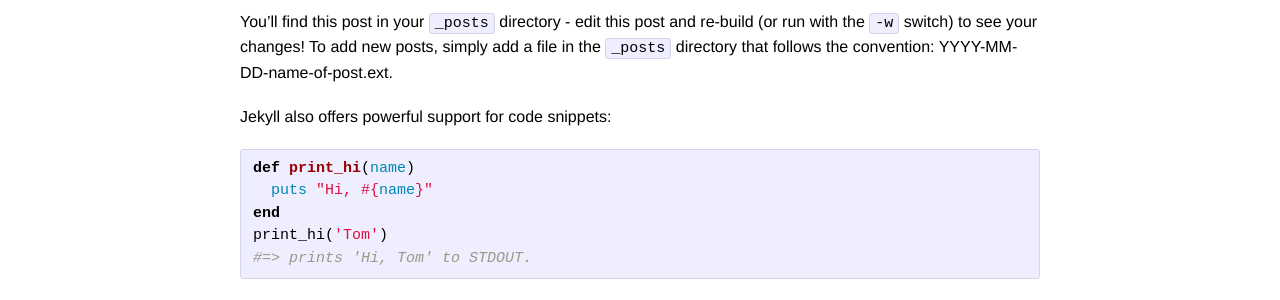
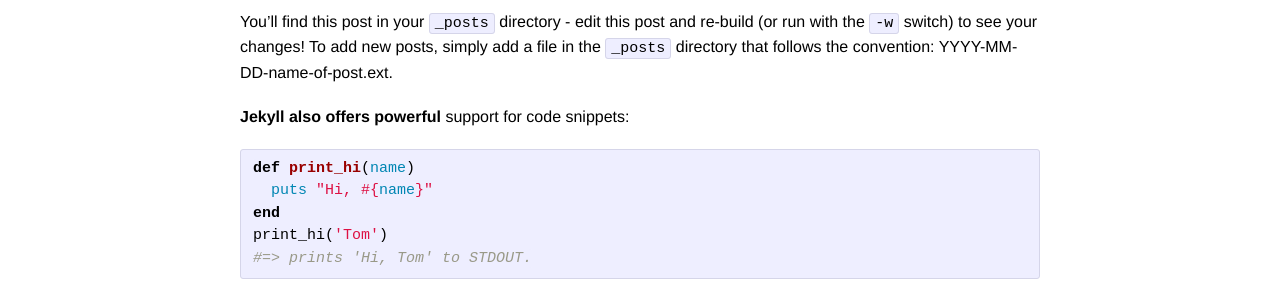
Before and after one commit to mathsalad/mathsalad.github.io, a Jekyll site: the page built from _posts/2015-05-08-welcome-to-jekyll.markdown, in a window 1280 px wide. Shown: the part 192-492 px from the top of the page. Built offline with Jekyll 4.4.1, drawn with Linux system fonts in a browser that asks for light colours.

Commit message:
Initial commit

```diff
--- a/_posts/2015-05-08-welcome-to-jekyll.markdown
+++ b/_posts/2015-05-08-welcome-to-jekyll.markdown
@@ -8,7 +8,7 @@
 You'll find this post in your `_posts` directory - edit this post and re-build (or run with the `-w` switch) to see your changes!
 To add new posts, simply add a file in the `_posts` directory that follows the convention: YYYY-MM-DD-name-of-post.ext.
 
-Jekyll also offers powerful support for code snippets:
+**Jekyll also offers powerful** support for code snippets:
 
 {% highlight ruby %}
 def print_hi(name)
```
